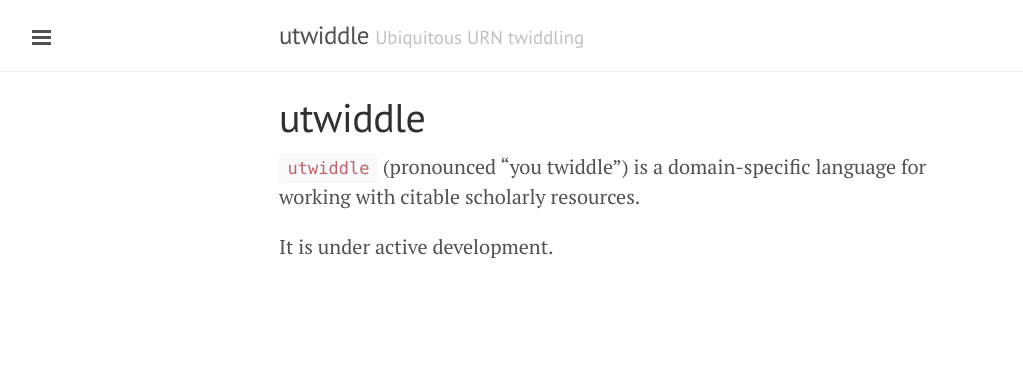
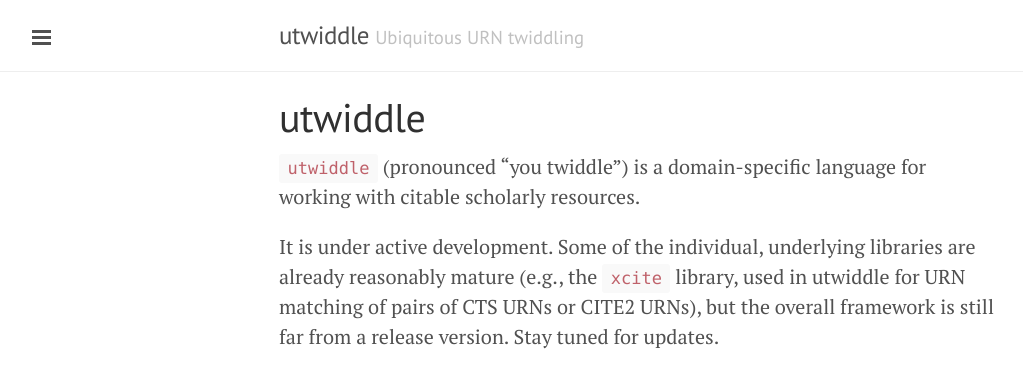
Before and after one commit to neelsmith/utwiddle, a Jekyll site: the page built from index.md, in a window 1280 px wide. Shown: the top 388 px of the page, without its empty margins (1-1024 px from the left). Built offline with Jekyll 4.4.1, drawn with Linux system fonts in a browser that asks for light colours.

```diff
--- a/index.md
+++ b/index.md
@@ -5,4 +5,4 @@ title: utwiddle
 
 `utwiddle` (pronounced "you twiddle") is a domain-specific language for working with citable scholarly resources.
 
-It is under active development.
+It is under active development. Some of the individual, underlying libraries are already reasonably mature (e.g., the `xcite` library, used in utwiddle for URN matching of pairs of CTS URNs or CITE2 URNs), but the overall framework is still far from a release version.  Stay tuned for updates.
```
